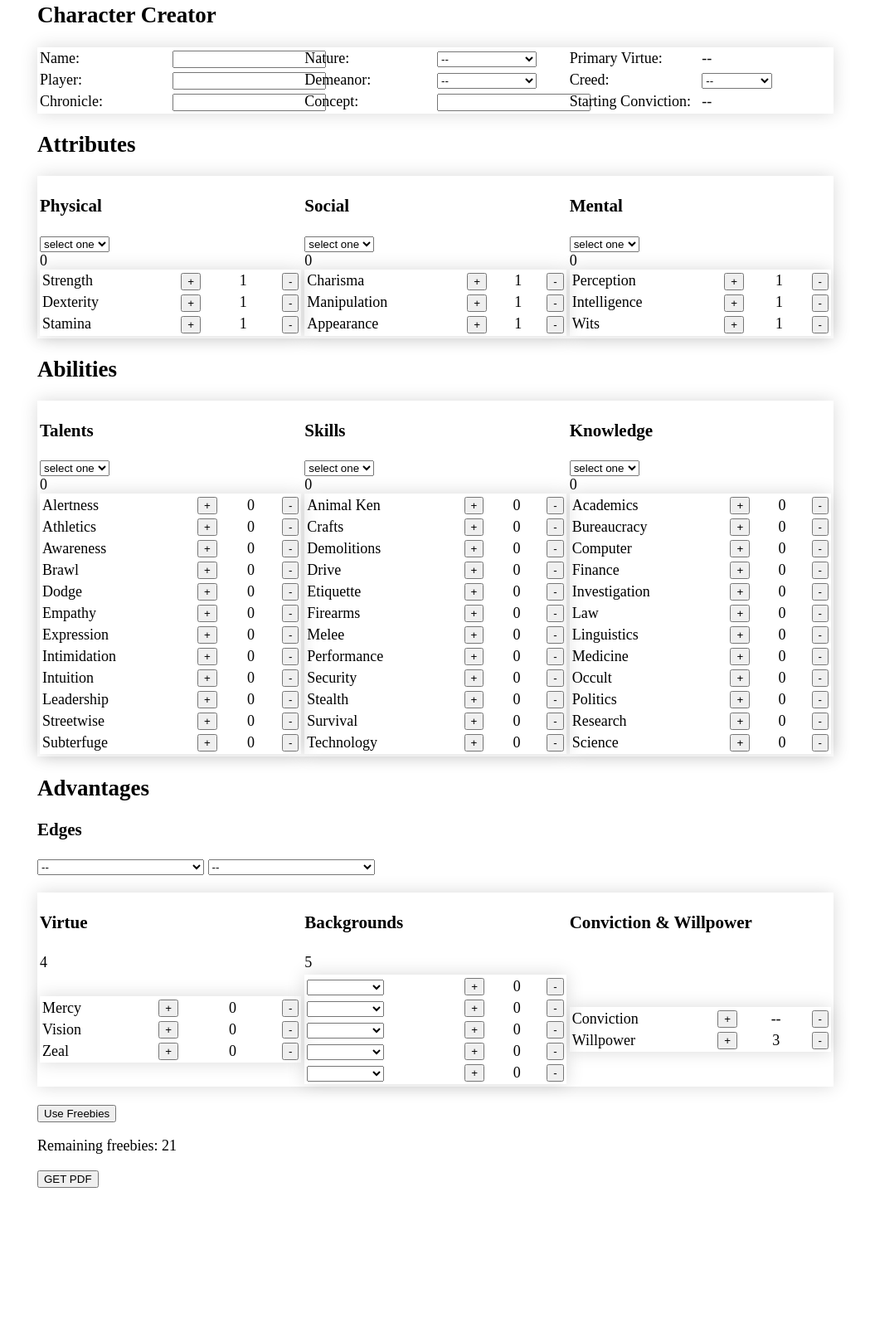
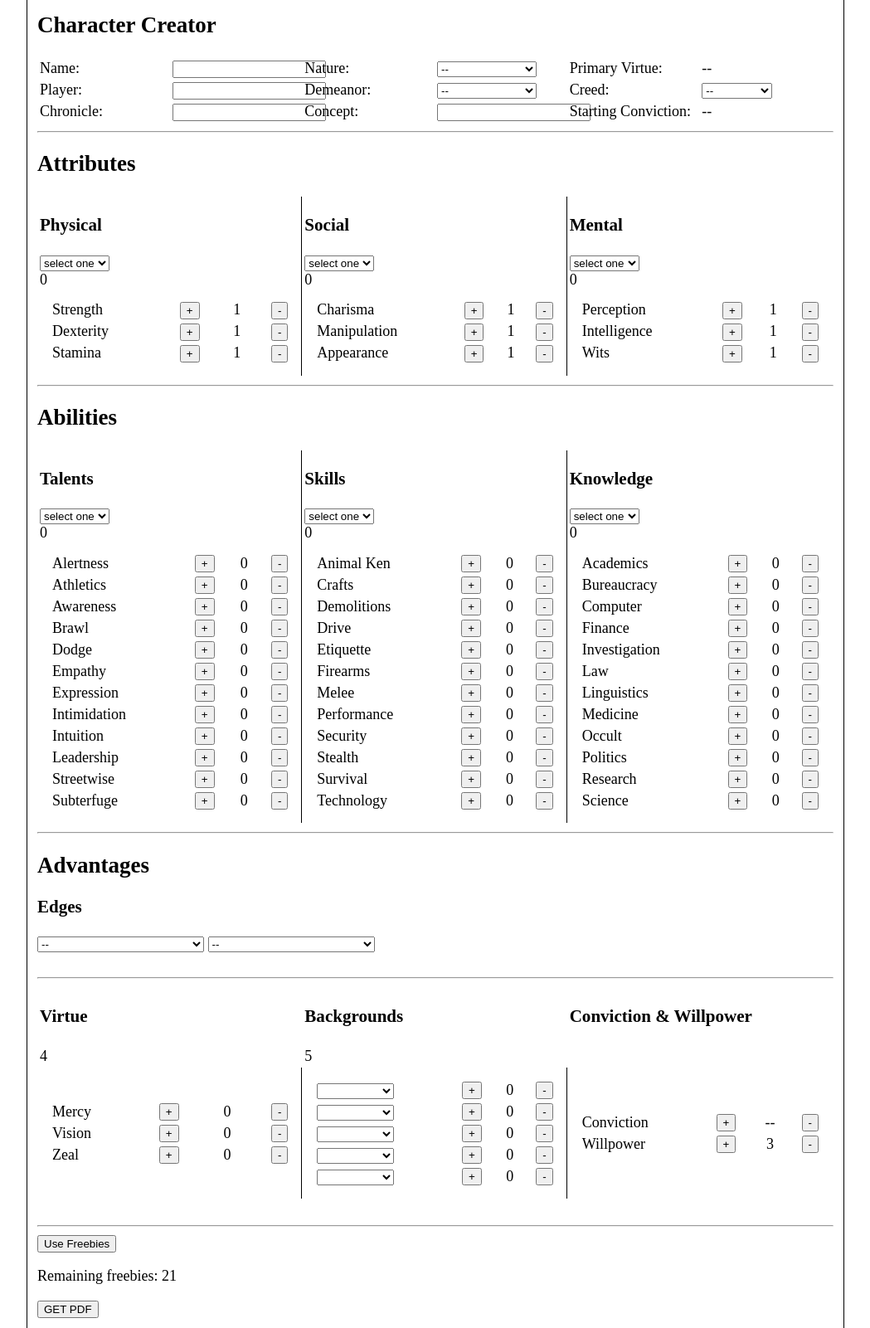
Before and after one commit to Salemslots/Salemslots.github.io, a website: page hunter.html in a window 1280 px wide. Shown: the part 136-1737 px from the top of the page at 83% size, without its empty margins (115-1164 px from the left). Before the commit the page ends 1568 px from the top, so only its background shows below. Drawn offline with Linux system fonts and the light colour scheme; a script that the page names is missing.

Commit message:
added more styling, again

```diff
--- a/hunter.html
+++ b/hunter.html
@@ -56,10 +56,12 @@
       </tr>
     </table>
 
+    <hr>
+
     <h2>Attributes</h2>
     <div id="attri">
       <table class="full">
-        <td>
+        <td style="border-right-style: solid;border-width: thin;">
           <h3>Physical</h3>
           <select class="phyprio" name="phyprio">
             <option value="0" selected>select one</option>
@@ -91,7 +93,7 @@
           </table>
         </td>
 
-        <td>
+        <td style="border-right-style: solid;border-width: thin;">
           <h3>Social</h3>
           <select class="socprio" name="socprio">
             <option value="0" selected>select one</option>
@@ -157,10 +159,12 @@
       </table>
     </div>
 
+    <hr>
+
     <h2>Abilities</h2>
     <div id="abili">
       <table class="full">
-        <td>
+        <td style="border-right-style: solid;border-width: thin;">
           <h3>Talents</h3>
           <select class="talentsPrio" name="talentsPrio">
             <option value="0" selected>select one</option>
@@ -244,7 +248,7 @@
           </table>
         </td>
 
-        <td>
+        <td style="border-right-style: solid;border-width: thin;">
           <h3>Skills</h3>
           <select class="skillPrio" name="skillprio">
             <option value="0" selected>select one</option>
@@ -417,6 +421,9 @@
         </td>
       </table>
     </div>
+
+    <hr>
+
     <h2>Advantages</h2>
 
     <h3>Edges</h3>
@@ -426,6 +433,7 @@
     </div>
 
     <br>
+    <hr>
 
     <table class="full">
       <tr>
@@ -451,7 +459,7 @@
         </td>
       </tr>
 
-      <td>
+      <td style="border-right-style: solid;border-width: thin;">
         <div id="virtues">
           <table class="third">
             <tr>
@@ -476,7 +484,7 @@
         </div>
 
       </td>
-      <td>
+      <td style="border-right-style: solid;border-width: thin;">
         <div id="backgrounds">
           <table class="third">
             <tr>
@@ -533,9 +541,12 @@
           </tr>
         </table>
       </td>
+      </table>
 
-      </table>
+
       </br>
+      <hr>
+
       <button id="freebies">Use Freebies</button>
       <div>
         <p>Remaining freebies: <span id="freebiecount">21</span></p>
--- a/main.css
+++ b/main.css
@@ -3,9 +3,6 @@ body{
   font-size: large;
 }
 
-table{
-  box-shadow: 0 0 20px rgba(0, 0, 0, 0.15);
-}
 
 ul {
   list-style-type: none;
@@ -35,9 +32,12 @@ li a:hover {
 }
 
 #creatorbody{
-
+  margin: auto;
+  padding: 12px;
+  border-right-style: solid;
+  border-left-style: solid;
+  border-width: thin;
   max-width: 960px;
-  margin: auto;
 }
 
 .row{
@@ -57,6 +57,7 @@ table{
 
 .third{
   table-layout: auto;
+  padding: 12px;
 }
 
 .third td{
```
